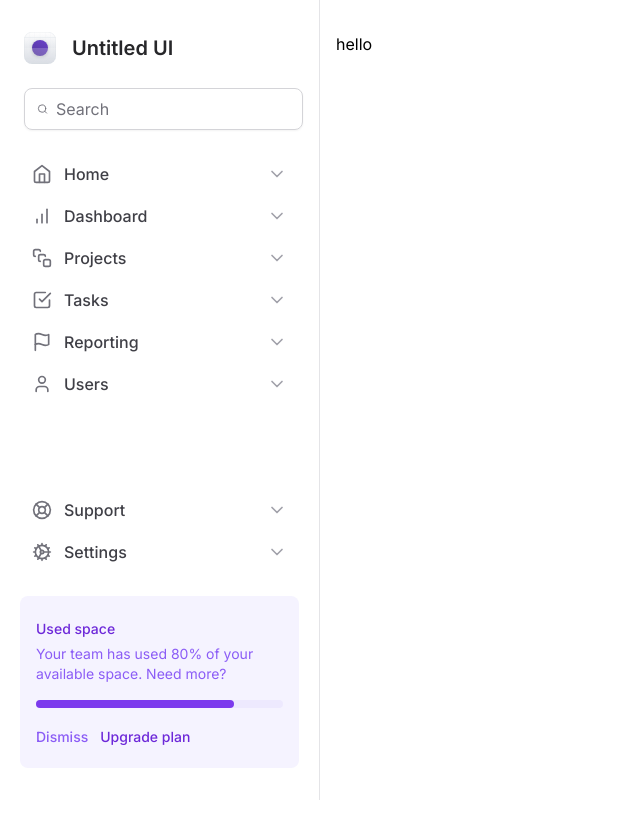
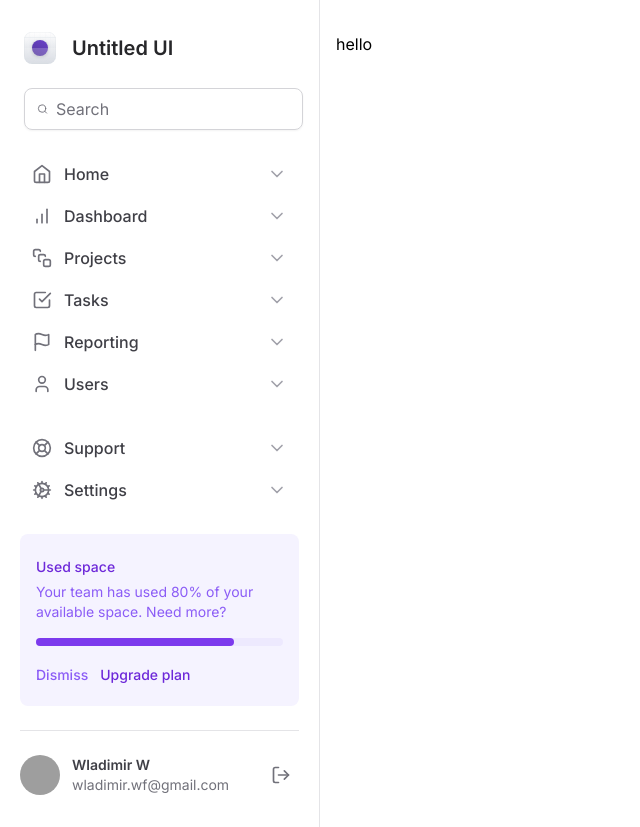
Before and after one commit to WladimirFilho/Tailwind_Studying, a Next.js app: page / in a window 1280 px wide. Shown: the whole page, without its empty margins (0-640 px from the left). Before the commit the page ends 800 px from the top, so only its background shows below. Built offline with nearby package versions, Linux system fonts and the light colour scheme; grey boxes are pictures that could not be loaded.

Commit message:
sidebar fix

```diff
--- /dev/null
+++ b/src/components/sidebar/Profile.tsx
@@ -0,0 +1,27 @@
+/* eslint-disable prettier/prettier */
+
+import { LogOut } from "lucide-react";
+
+export default function Profile() {
+  return (
+    <div className=" grid-cols-profile grid items-center gap-3">
+      <img
+        src="https://github.com/WladimirFilho.png"
+        alt="images/profile"
+        className="h-10 w-10 rounded-full"
+      />
+      <div className="flex flex-col truncate">
+        <span className="text-sm font-semibold text-zinc-700">Wladimir W</span>
+        <span className="truncate text-sm text-zinc-500">
+          wladimir.wf@gmail.com
+        </span>
+      </div>
+      <button
+        type="button"
+        className="ml-auto rounded-md  p-2 hover:bg-zinc-50"
+      >
+        <LogOut className="h-5 w-5  text-zinc-500" />
+      </button>
+    </div>
+  );
+}
--- a/src/components/sidebar/index.tsx
+++ b/src/components/sidebar/index.tsx
@@ -13,6 +13,7 @@
 import { Logo } from "./logo";
 import NavItem from "./NavItem";
 import UsedSpaceWidget from "./UsedSpaceWidget";
+import Profile from "./Profile";
 
 function Sidebar() {
   return (
@@ -42,6 +43,8 @@
         </nav>
 
         <UsedSpaceWidget />
+        <div className=" h-px bg-zinc-200" />
+        <Profile />
       </div>
     </aside>
   );
--- a/tailwind.config.ts
+++ b/tailwind.config.ts
@@ -6,6 +6,7 @@
     extend: {
       gridTemplateColumns: {
         app: 'minmax(18rem, 20rem) 1fr',
+        profile: 'max-content 1fr max-content',
       },
 
       colors: {},
```
